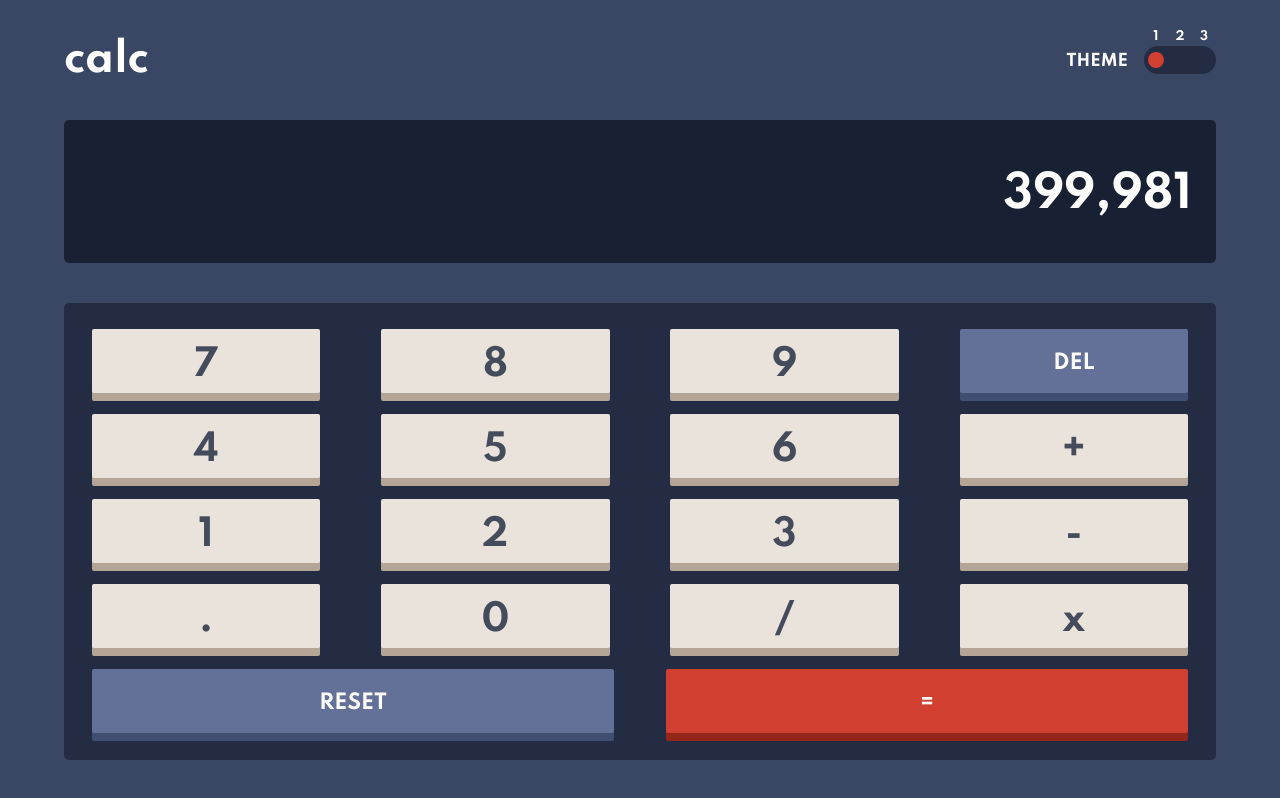
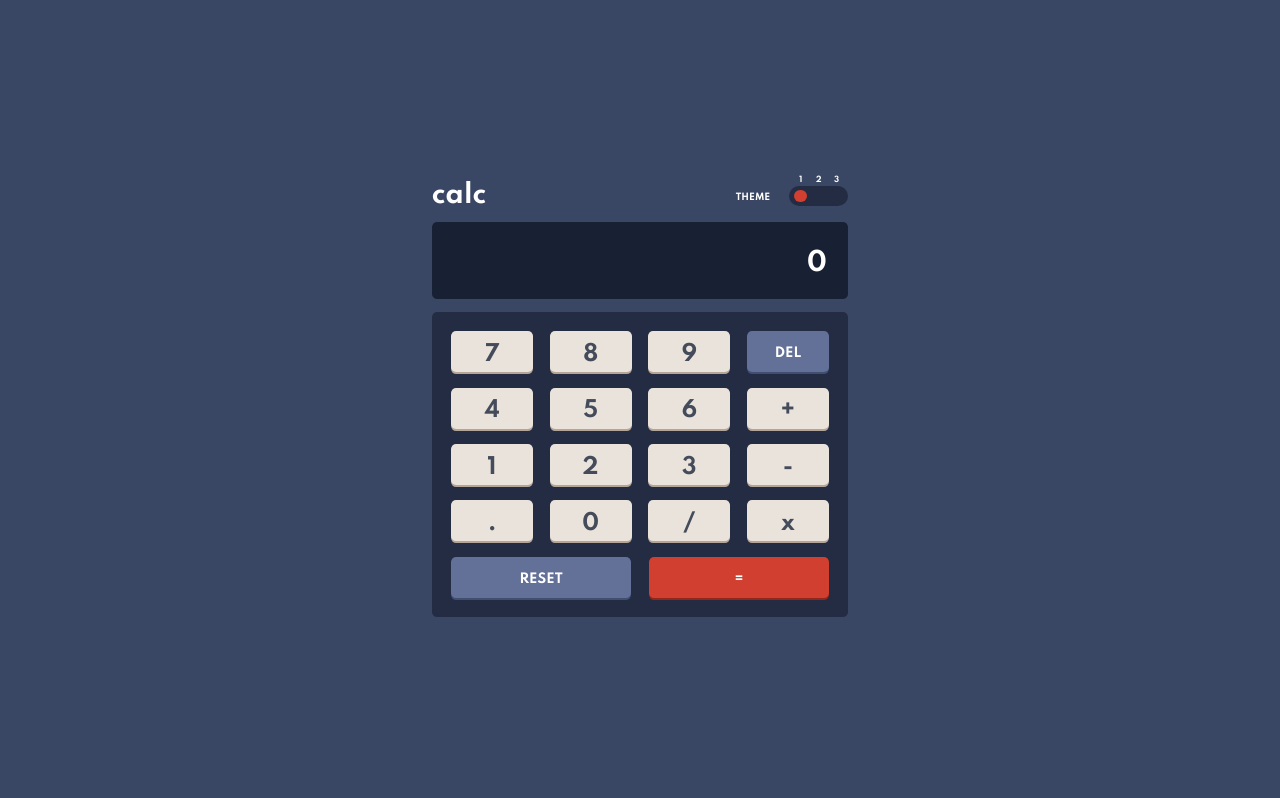
Before and after one commit to wahyuhenditya/frontendmentor-calculator-app, a React (Create React App) app: page / in a window 1280 px wide. Built offline with nearby package versions, Linux system fonts and the light colour scheme.

Commit message:
Finalize Project

```diff
--- a/src/App.js
+++ b/src/App.js
@@ -1,29 +1,99 @@
-import React from 'react';
+import React, { useEffect, useState } from 'react';
 import classnames from 'classnames';
 import data from 'buttonData';
 
 function App() {
-  const populateButton = () =>
-    data.map((dt) => (
-      <div key={dt.text} className={classnames('button', dt.type)}>
-        <span>{dt.text}</span>
-      </div>
-    ));
+	const [input, setInput] = useState([0]);
+	const [theme, setTheme] = useState(window.localStorage.getItem('theme') || 1);
 
-  const changeTheme = (e, number) => {
+	useEffect(() => {
+		changeTheme(theme);
+	}, [theme]);
+
+	const buttonClick = (dt) => {
+		let result = 0;
+		const temp = [...input];
+		const operationArr = ['/', '+', '-', '.', 'x'];
+		const isOperation = operationArr.indexOf(temp[temp.length - 1]) > -1;
+
+		switch (dt.type) {
+			case 'reset':
+				return setInput([0]);
+			case 'del':
+				if (temp.length === 1) {
+					return setInput([0]);
+				}
+				temp.splice(-1, 1);
+				return setInput(temp);
+			case 'submit':
+				if (isOperation) {
+					temp.splice(-1, 1);
+				}
+				// eslint-disable-next-line no-eval
+				result = eval(temp.join('').replace('x', '*'));
+				return setInput([result]);
+			case 'operation':
+				if (isOperation) {
+					temp.splice(-1, 1);
+				}
+				temp.push(dt.text);
+				return setInput(temp);
+			default:
+				if (temp[0] === 0 && temp.length === 1 && dt.type === 'number') {
+					temp.splice(-1, 1);
+				}
+				temp.push(dt.text);
+				return setInput(temp);
+		}
+	};
+
+	const changeTheme = (number) => {
 		const bodyElement = document.querySelector('body');
 		const indicatorElement = document.querySelectorAll('.indicator');
 
-    // Change active
-    indicatorElement.forEach((element) => {
-      element.classList.remove('active');
-    });
-    e.target.classList.add('active');
+		// Set to local storage
+		window.localStorage.setItem('theme', number);
 
 		// Inject theme to body
 		bodyElement.className = '';
 		bodyElement.classList.add(`theme${number}`);
+
+		setTheme(number);
 	};
+
+	const populateTheme = () => {
+		const arr = [];
+
+		for (let index = 1; index < 4; index++) {
+			arr.push(
+				<div
+					key={`theme${index}`}
+					className={classnames(
+						'indicator',
+						parseInt(theme, 10) === index && 'active'
+					)}
+					onClick={() => changeTheme(index)}
+					role="button"
+					aria-label="theme1"
+					tabIndex={0}
+				/>
+			);
+		}
+		return arr;
+	};
+
+	const populateButton = () =>
+		data.map((dt) => (
+			<div
+				key={dt.text}
+				className={classnames('button', dt.type)}
+				onClick={() => buttonClick(dt)}
+				role="button"
+				tabIndex={0}
+			>
+				<span>{dt.text}</span>
+			</div>
+		));
 
 	return (
 		<div className="App">
@@ -31,33 +101,11 @@ function App() {
 				<div className="title">calc</div>
 				<div className="theme">
 					<span>Theme</span>
-          <div className="select">
-            <div
-              className="indicator active"
-              onClick={(e) => changeTheme(e, 1)}
-              role="button"
-              aria-label="theme1"
-              tabIndex={0}
-            />
-            <div
-              className="indicator"
-              onClick={(e) => changeTheme(e, 2)}
-              role="button"
-              aria-label="theme1"
-              tabIndex={0}
-            />
-            <div
-              className="indicator"
-              onClick={(e) => changeTheme(e, 3)}
-              role="button"
-              aria-label="theme1"
-              tabIndex={0}
-            />
-          </div>
+					<div className="select">{populateTheme()}</div>
 				</div>
 			</div>
 			<div className="screen">
-        <span>399,981</span>
+				<input type="text" value={input.join('')} readOnly />
 			</div>
 			<div className="operation">{populateButton()}</div>
 		</div>
--- a/src/buttonData.js
+++ b/src/buttonData.js
@@ -1,30 +1,30 @@
 const data = [
 	{
-    text: '7',
+		text: 7,
 		type: 'number',
 	},
 	{
-    text: '8',
+		text: 8,
 		type: 'number',
 	},
 	{
-    text: '9',
+		text: 9,
 		type: 'number',
 	},
 	{
 		text: 'del',
-    type: 'special',
+		type: 'del',
 	},
 	{
-    text: '4',
+		text: 4,
 		type: 'number',
 	},
 	{
-    text: '5',
+		text: 5,
 		type: 'number',
 	},
 	{
-    text: '6',
+		text: 6,
 		type: 'number',
 	},
 	{
@@ -32,15 +32,15 @@ const data = [
 		type: 'operation',
 	},
 	{
-    text: '1',
+		text: 1,
 		type: 'number',
 	},
 	{
-    text: '2',
+		text: 2,
 		type: 'number',
 	},
 	{
-    text: '3',
+		text: 3,
 		type: 'number',
 	},
 	{
@@ -49,10 +49,10 @@ const data = [
 	},
 	{
 		text: '.',
-    type: 'number',
+		type: 'operation',
 	},
 	{
-    text: '0',
+		text: 0,
 		type: 'number',
 	},
 	{
@@ -65,7 +65,7 @@ const data = [
 	},
 	{
 		text: 'reset',
-    type: 'special',
+		type: 'reset',
 	},
 	{
 		text: '=',
--- a/src/index.js
+++ b/src/index.js
@@ -4,8 +4,8 @@ import './style/index.scss';
 import App from './App';
 
 ReactDOM.render(
-  <React.StrictMode>
-    <App />
-  </React.StrictMode>,
-  document.querySelector('body')
+	<React.StrictMode>
+		<App />
+	</React.StrictMode>,
+	document.getElementById('root')
 );
--- a/src/style/_mixins.scss
+++ b/src/style/_mixins.scss
@@ -1,7 +1,7 @@
 $mobile: 500px;
 
 @mixin media {
-	@media screen and (max-width: 1365px) {
+	@media screen and (orientation: portrait) {
 		@content;
 	}
 }
--- a/src/style/index.scss
+++ b/src/style/index.scss
@@ -1,11 +1,16 @@
-@import "reset";
-@import "mixins";
-@import "theme";
+@import 'reset';
+@import 'mixins';
+@import 'theme';
 
 html,
 body {
+	font-family: 'Spartan';
+	font-weight: 700;
 	height: 100%;
-	font-family: "Spartan";
+}
+
+input {
+	font-family: 'Spartan';
 	font-weight: 700;
 }
 
@@ -23,14 +28,19 @@ body {
 	* {
 		transition: background-color 300ms ease, color 300ms ease;
 	}
+
+	@include media {
+		display: initial;
+	}
 }
 
 .App {
-	flex-basis: 28%;
+	max-width: 900px;
 
 	@include media {
-		height: 90%;
-		flex-basis: 90%;
+		height: 100%;
+		padding: 5vw;
+		margin: 0 auto;
 		display: flex;
 		flex-direction: column;
 		justify-content: space-between;
@@ -61,6 +71,10 @@ body {
 		.theme {
 			display: flex;
 			align-items: center;
+
+			@include media {
+				padding-top: 3vh;
+			}
 
 			> span {
 				text-transform: uppercase;
@@ -146,10 +160,17 @@ body {
 			padding: 0 3vh;
 		}
 
-		span {
+		input {
 			font-size: 2vw;
 			color: var(--text-200);
 			margin-bottom: -0.5vw;
+			border: 0;
+			background-color: transparent;
+			text-align: right;
+
+			&:focus {
+				outline: none;
+			}
 
 			@include media {
 				font-size: 5.5vh;
@@ -207,7 +228,8 @@ body {
 				}
 			}
 
-			&.special {
+			&.del,
+			&.reset {
 				text-transform: uppercase;
 				background-color: var(--keys-bg-300);
 				box-shadow: 0 0.15vw 0 var(--keys-shadow-300);
```
Lines whose indentation alone changed are shown as unchanged.
